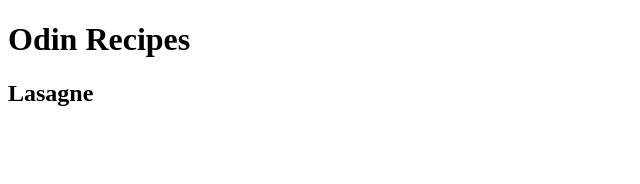
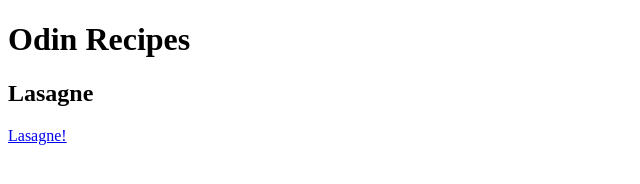
Before and after one commit to DubSeaMcG/odin-recipes, a plain HTML site: page index.html in a window 1280 px wide. Shown: the full height of the page, 0-640 px from the left. Drawn offline with Linux system fonts and the light colour scheme.

Commit message:
update html for index link

```diff
--- a/index.html
+++ b/index.html
@@ -9,6 +9,6 @@
 <body>
     <h1><strong>Odin Recipes</strong></h1>
     <h2>Lasagne</h2>
-      <a href="./recipes/lasagna.html"
+      <a href="./recipes/lasagna.html">Lasagne!</a>
 </body>
 </html>
```
